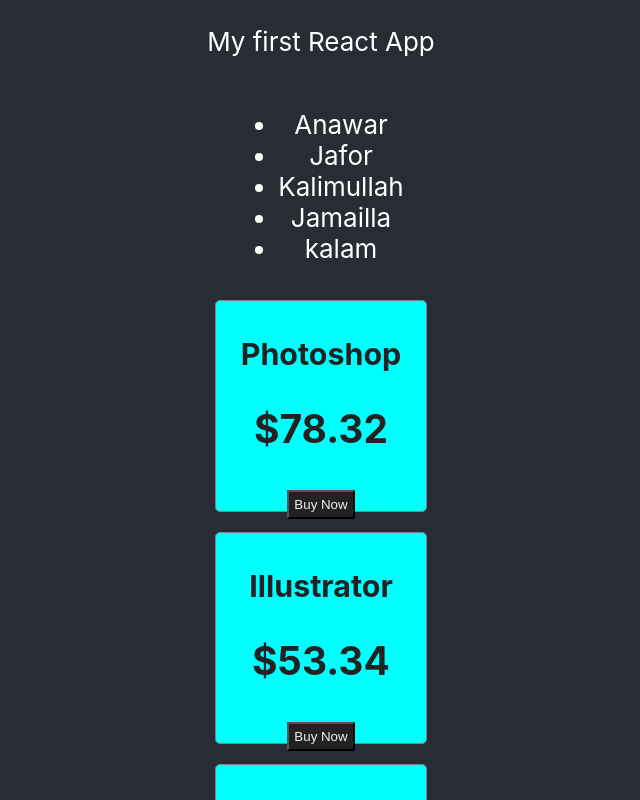
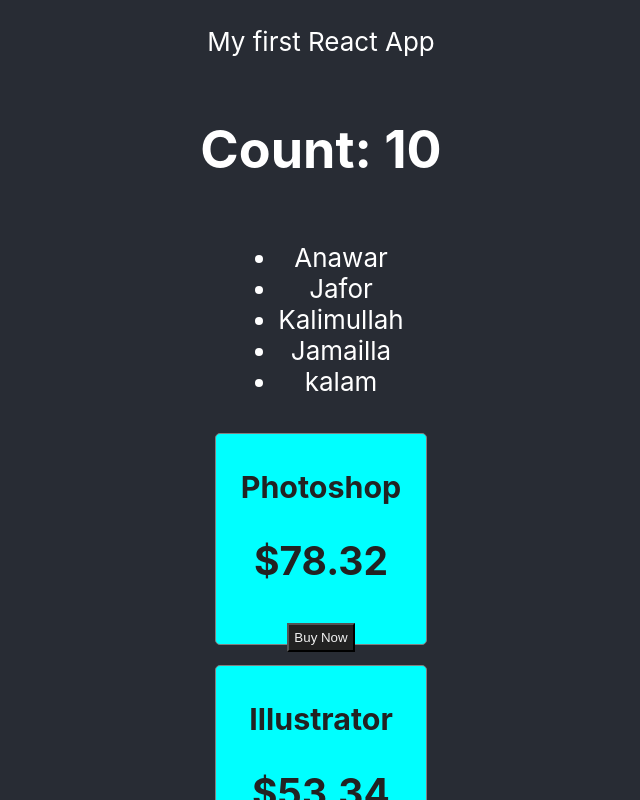
Before and after one commit to SamanwoySaha/react-core-concepts, a React (Create React App) app: page / in a window 1280 px wide. Shown: the top 800 px of the page, without its empty margins (319-959 px from the left). Built offline with nearby package versions, Linux system fonts and the light colour scheme.

Commit message:
state and react hook

```diff
--- a/src/App.js
+++ b/src/App.js
@@ -1,9 +1,9 @@
-import React from "react";
+import React, { useState } from "react";
 import logo from "./logo.svg";
 import "./App.css";
 
 function App() {
-    const nayoks = ["Anawar", "Jafor", "Kalimullah", 'Jamailla', 'kalam'];
+    const nayoks = ["Anawar", "Jafor", "Kalimullah", "Jamailla", "kalam"];
     const products = [
         { name: "Photoshop", price: "$78.32" },
         { name: "Illustrator", price: "$53.34" },
@@ -13,17 +13,29 @@
         <div className="App">
             <header className="App-header">
                 <p>My first React App</p>
+                <Counter></Counter>
                 <ul>
-                  {
-                    nayoks.map(nayok => <li>{nayok}</li>)
-                  }
+                    {nayoks.map((nayok) => (
+                        <li>{nayok}</li>
+                    ))}
                 </ul>
-                {products.map(product => <Product product={product}></Product>)}
+                {products.map((product) => (
+                    <Product product={product}></Product>
+                ))}
                 <Person name={nayoks[0]}></Person>
                 <Person name={nayoks[1]}></Person>
                 <Person name={nayoks[2]}></Person>
                 <Person></Person>
             </header>
+        </div>
+    );
+}
+
+function Counter() {
+    const [count, setCount] = useState(10);
+    return (
+        <div>
+            <h1>Count: {count}</h1>
         </div>
     );
 }
@@ -40,7 +52,7 @@
         color: "#222",
         margin: "10px",
     };
-    const {name, price} = props.product;
+    const { name, price } = props.product;
     return (
         <div style={productStyle}>
             <h3>{name}</h3>
```
